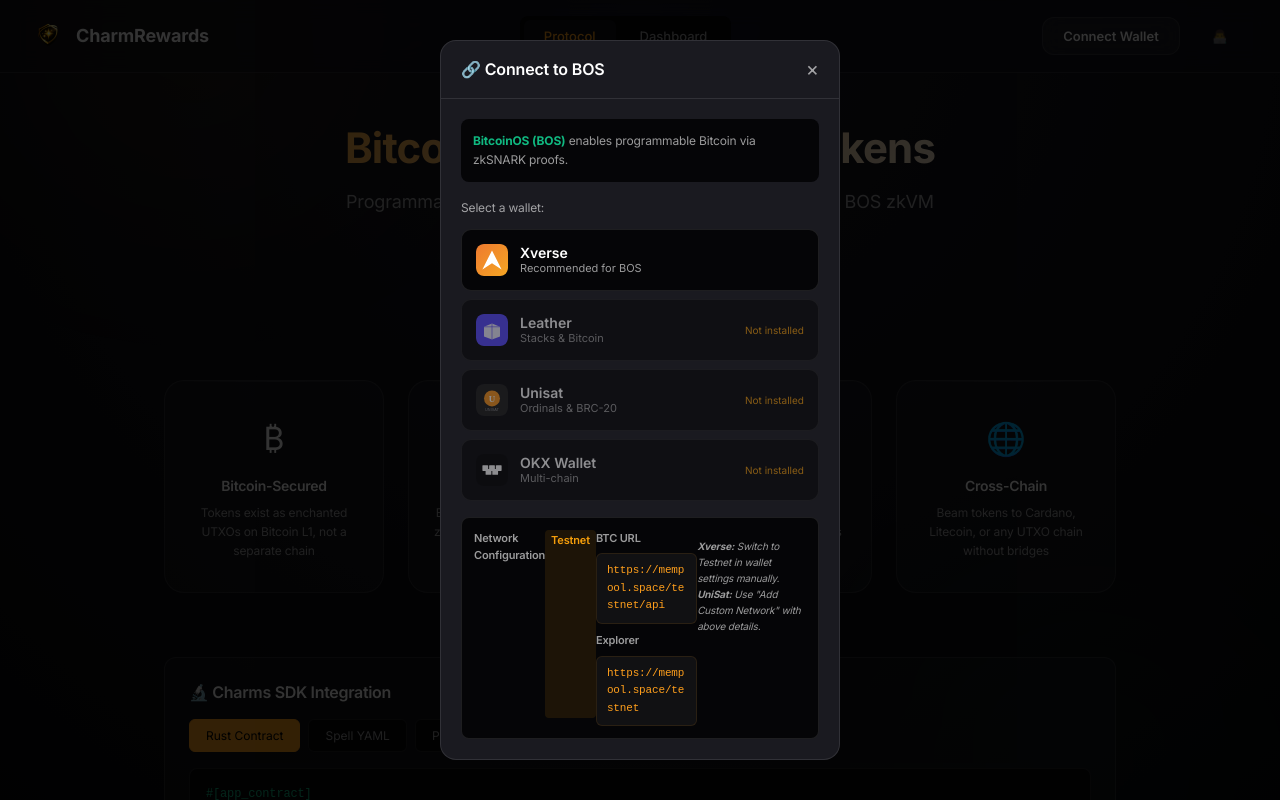
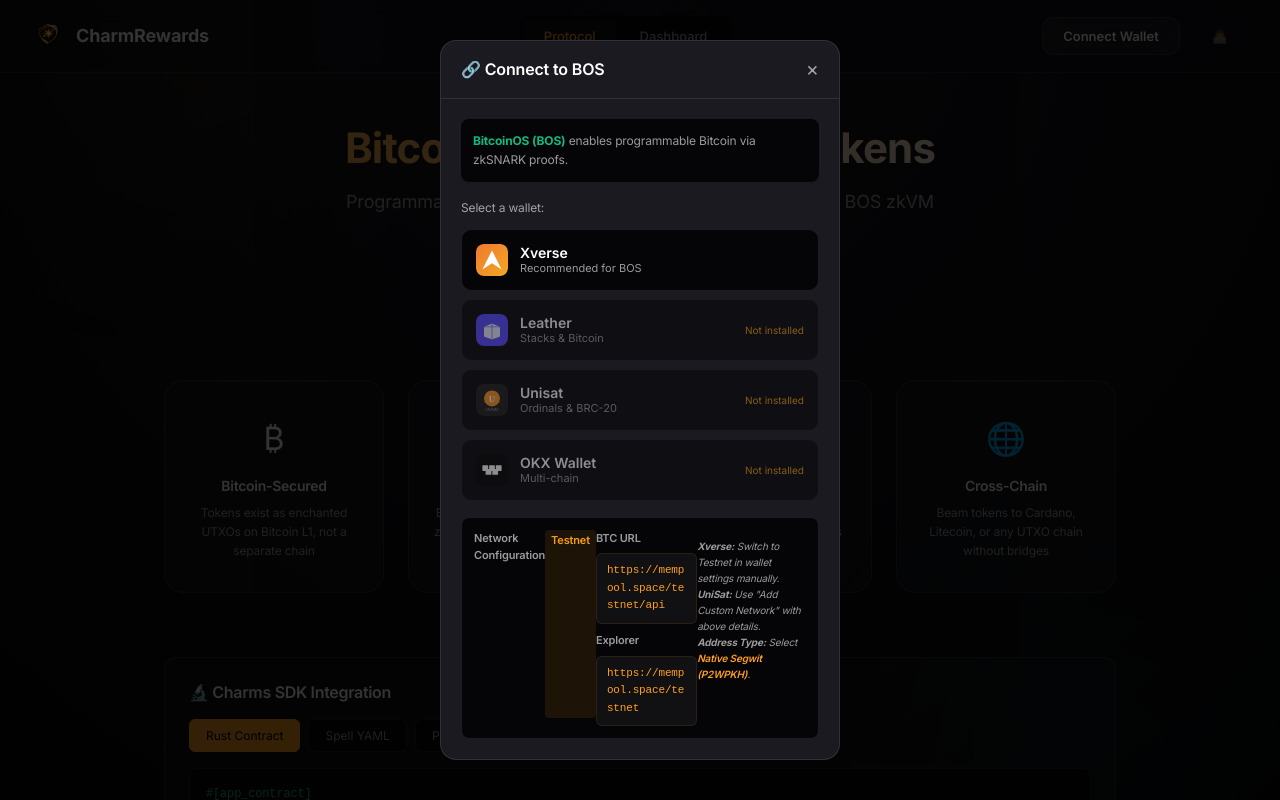
Before and after one commit to edwardtay/charm-rewards, a React (Vite) app in the folder frontend/: page / in a window 1280 px wide. Both pictures are taken after a click on the button "Connect Wallet". Shown: the top 800 px of the page. Built offline with nearby package versions, Linux system fonts and the light colour scheme.

Commit message:
fix: update wallet guidance modal recommending Native Segwit address type

```diff
--- a/frontend/src/App.jsx
+++ b/frontend/src/App.jsx
@@ -712,7 +712,8 @@
                 </div>
                 <p className="network-help">
                   <strong>Xverse:</strong> Switch to Testnet in wallet settings manually.<br />
-                  <strong>UniSat:</strong> Use "Add Custom Network" with above details.
+                  <strong>UniSat:</strong> Use "Add Custom Network" with above details.<br />
+                  <strong>Address Type:</strong> Select <span style={{ color: 'var(--primary)', fontWeight: 600 }}>Native Segwit (P2WPKH)</span>.
                 </p>
               </div>
             </div>
```
